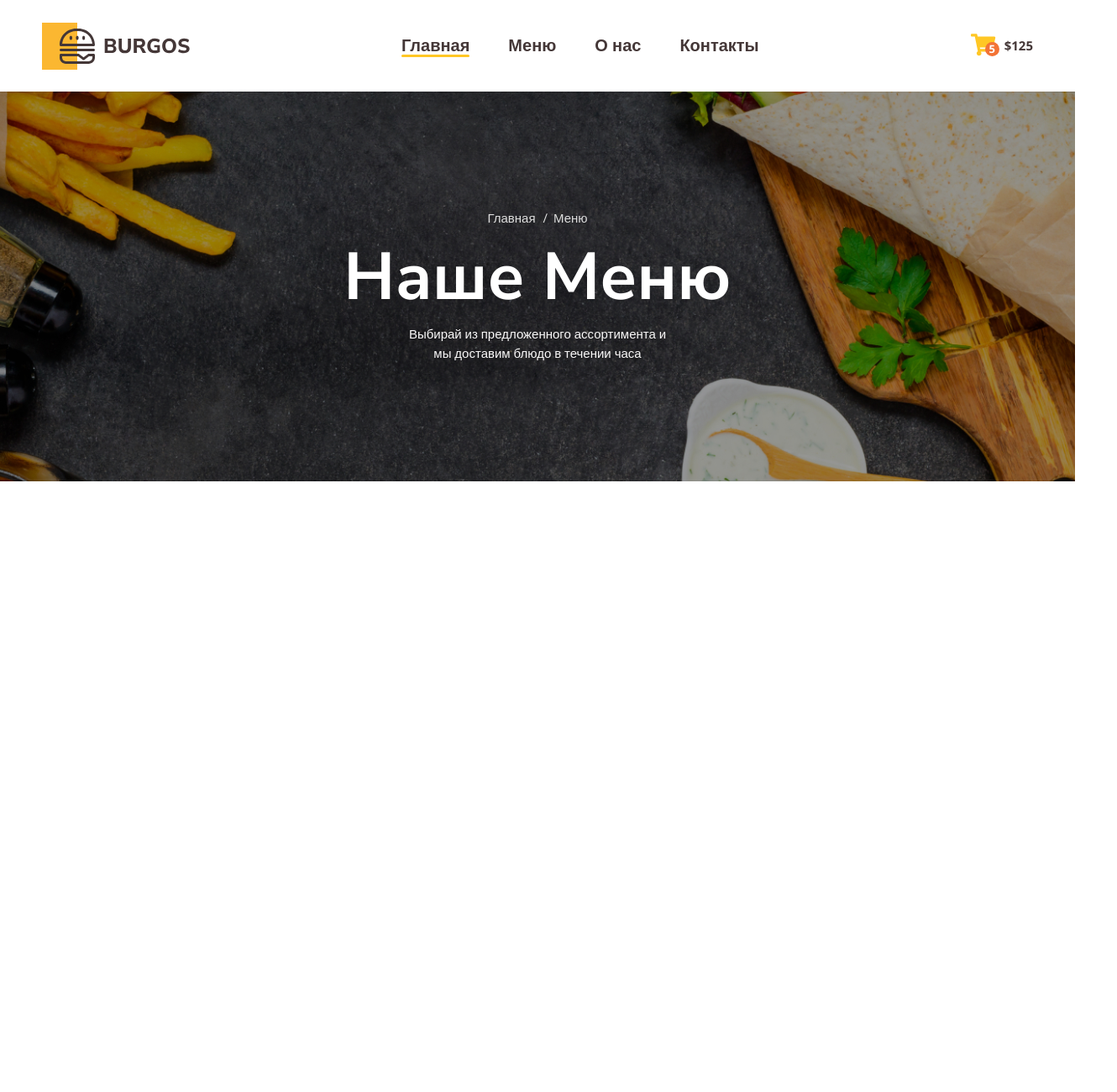
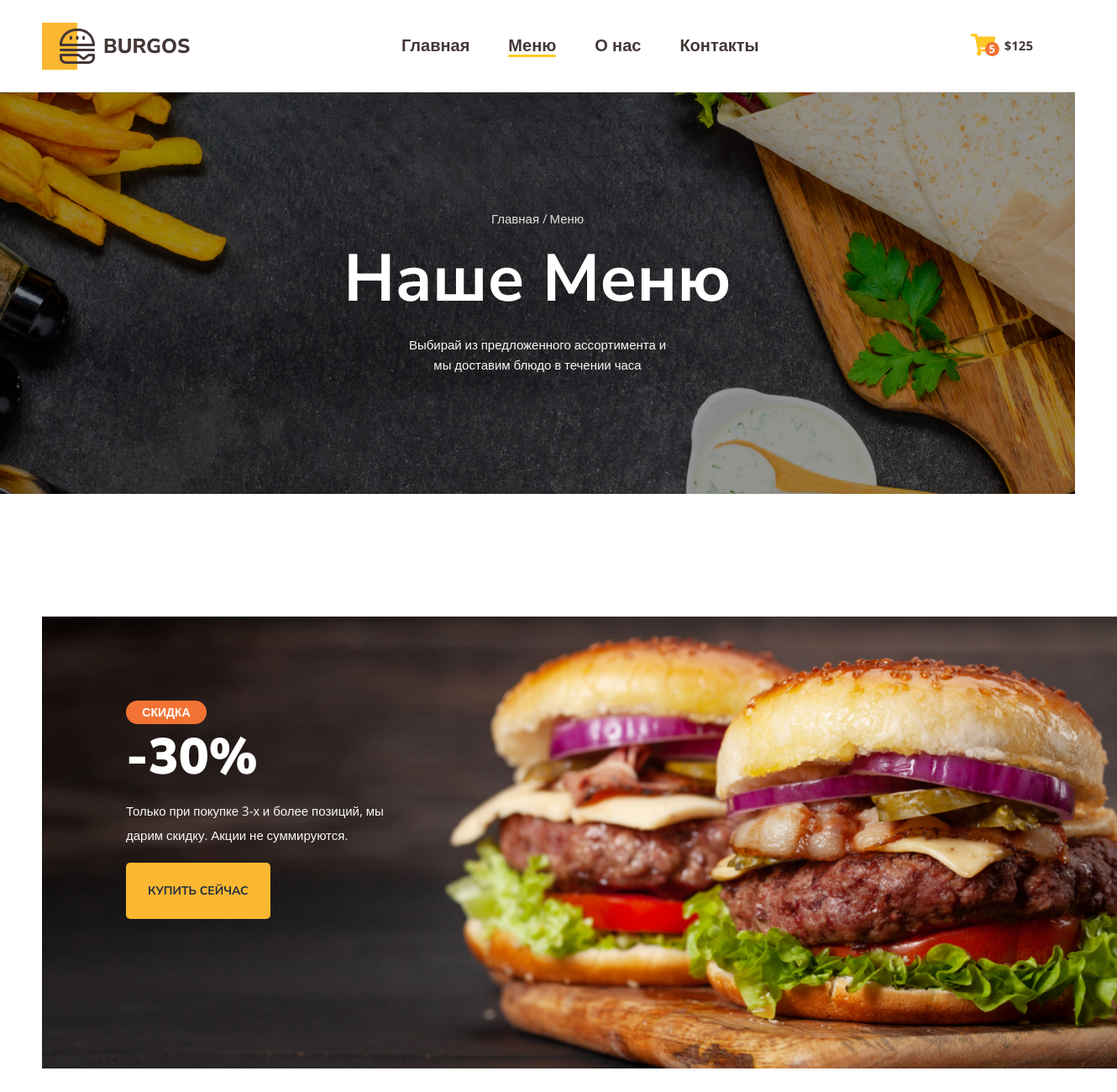
Before and after one commit to Marina026/Module01-Burger, a plain HTML site: page index.html in a window 1280 px wide. Shown: the whole page at 84% size, 1330 px wide, since content can reach past the window. Before the commit the page ends 800 px from the top, so only its background shows below. Drawn offline with nearby package versions, Linux system fonts and the light colour scheme.

Commit message:
file correction

```diff
--- a/index.html
+++ b/index.html
@@ -18,8 +18,8 @@
                 <a href="#" class="header-logo"></a>
                 <nav>
                     <ul class="header-nav">
-                        <li><a href="#" class="active">Главная</a></li>
-                        <li><a href="#">Меню</a></li>
+                        <li><a href="#">Главная</a></li>
+                        <li><a href="#" class="active">Меню</a></li>
                         <li><a href="#">О нас</a></li>
                         <li><a href="#">Контакты</a></li>
                     </ul>
@@ -44,5 +44,22 @@
             <p class="description">Выбирай из предложенного ассортимента и мы доставим блюдо в течении часа</p>
         </div>
     </div>
+    <main>
+        <div class="banner">
+            <div class="container">
+                <div class="banner-box">
+                    <h2 class="banner-title">
+                        <span>скидка</span>
+                        -30%
+                    </h2>
+                    <p class="banner-text">
+                        Только при покупке 3-х и более позиций, мы дарим скидку. Акции не суммируются.
+                    </p>
+                    <a href="#" class="banner-link">купить сейчас</a>
+                </div>
+
+            </div>
+        </div>
+    </main>
 </body>
 </html>
--- a/styles/main.css
+++ b/styles/main.css
@@ -6,6 +6,10 @@ body {
     margin: 0 auto;
     padding-left: 15px;
     padding-right: 15px;
+}
+header {
+    border-bottom: 1px solid #DEDEDE;
+
 }
 .header {
     font-family: 'Open Sans', sans-serif;
@@ -35,6 +39,9 @@ body {
     color: #443737;
     text-decoration: none;
 }
+.header-nav a:hover {
+ color: #FFC725;
+}
 .header-nav a::after {
     content:"";
 width: 100%;
@@ -53,6 +60,7 @@ background: #FFC725;
     border: none;
     padding: 0;
     gap: 10px;
+    cursor: pointer;
 }
 .button-item {
     position: relative;
@@ -83,6 +91,7 @@ background: #FFC725;
     background-size: cover;
     background-position: center center;
     padding: 142px 0;
+    margin-bottom: 146px;
 }
 .breadcrumbs {
     padding-left: 0;
@@ -90,7 +99,7 @@ background: #FFC725;
     list-style-type: none;
     display: flex;
     justify-content: center;
-    gap: 16px;
+    gap: 7px;
 }
 .breadcrumbs a {
     color: #DEDEDE;
@@ -98,10 +107,17 @@ background: #FFC725;
     font-family: 'Open Sans', sans-serif;
     text-decoration: none;
 }
+.breadcrumbs a:hover {
+    color: #FFC725;
+}
 .breadcrumbs a::before {
     content: '/';
     position: relative;
-    left: -7px;
+    left: -3px;
+    pointer-events: none;
+}
+.breadcrumbs a:hover::before {
+    color: #DEDEDE;
 }
 .breadcrumbs li:first-child a::before {
     display: none;
@@ -109,14 +125,68 @@ background: #FFC725;
 .title {
     font-weight: 700;
     font-size: 79px;
-    margin-top: 10px;
-    margin-bottom: 10px;
+    margin-top: 17px;
+    margin-bottom: 20px;
 }
 .description {
     font-family: 'Open Sans', sans-serif;
     font-size: 15px;
-    line-height: 1.5;
+    line-height: 1.6;
     color: #FAF9F9;
     max-width: 320px;
     margin: 0 auto;
 }
+.banner-box {
+background-image: url(../images/Banner.jpg);
+width: 1180px;
+height: 438px;
+margin-bottom: 100px;
+background-position: center center;
+background-size: cover;
+padding-top: 100px;
+padding-left: 100px;
+background-repeat: no-repeat;
+}
+.banner-title {
+    color: #FFFFFF;
+    font-weight: 900;
+    font-size: 60px;
+    margin-bottom: 15px;
+    margin-top: 0;
+}
+.banner-title span {
+    font-family: 'Open Sans', sans-serif;
+    color: #FFFFFF;
+    font-weight: 600;
+    font-size: 14px;
+    background-color: #F37335;
+    text-transform: uppercase;
+    border-radius: 14px;
+    text-align: center;
+    line-height: 18px;
+    max-width: 96px;
+    display: block;
+    margin-bottom: 5px;
+    padding: 5px 0;
+}
+.banner-text {
+    color: #FAF9F9;
+    font-weight: 400;
+    font-size: 15px;
+    max-width: 310px;
+    font-family: 'Open Sans', sans-serif;
+    line-height: 29px;
+    margin-bottom: 42px;
+    margin-top: 0;
+}
+.banner-link {
+    font-weight: 700;
+    font-size: 14px;
+    line-height: 18px;
+    color: #1E2F40;
+    text-decoration: none;
+    text-transform: uppercase;
+    border-radius: 5px;
+    background-color: #FBB731;
+    padding: 24px 26px 24px 26px;
+}
```
Also changed, not shown: images/Banner.jpg (added).
